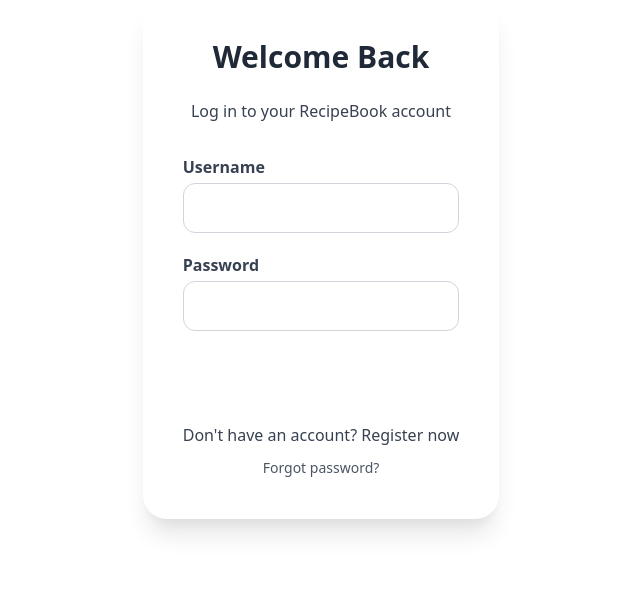
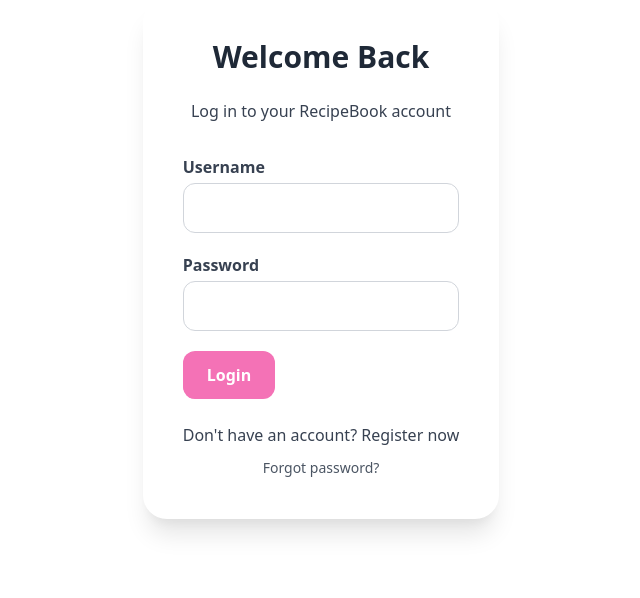
Before and after one commit to Eliza201012/Recipe-Book, a Django app: page /users/login/ in a window 1280 px wide. Shown: the part 119-717 px from the top of the page, without its empty margins (319-959 px from the left). Run offline with Django 5.2, Linux system fonts and the light colour scheme.

Commit message:
changed button color

```diff
--- a/users/templates/users/login.html
+++ b/users/templates/users/login.html
@@ -26,7 +26,7 @@
 
       <!-- Submit -->
       <button type="submit"
-        class="w-full py-3 rounded-xl bg-emerald-600 hover:bg-emerald-700 text-white font-semibold transition">
+        class="py-3 px-6 bg-pink-400 hover:bg-pink-500 text-white rounded-xl font-semibold transition">
         Login
       </button>
     </form>
```
